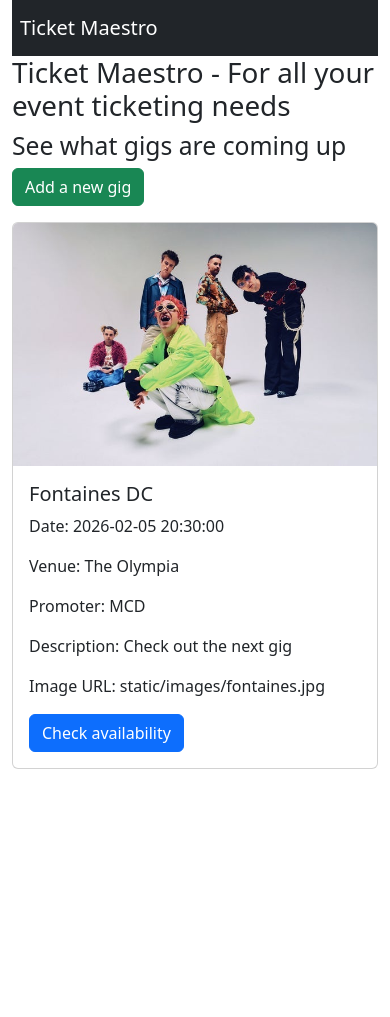
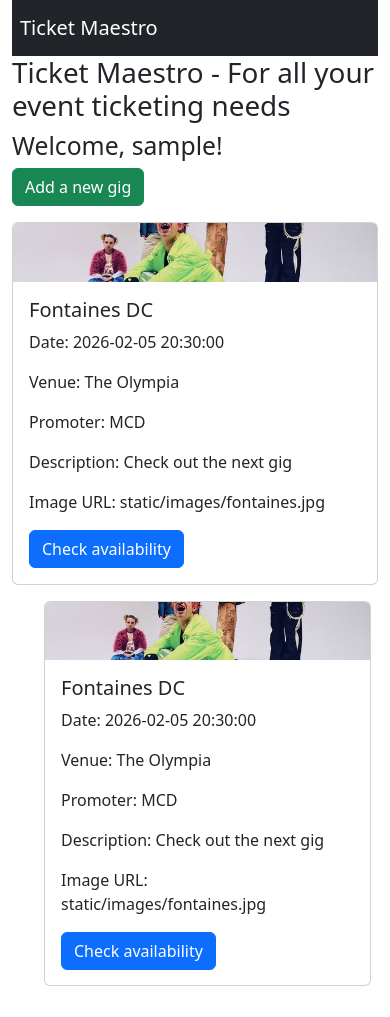
Before and after one commit to shielsr/assignment-03, a Flask app: page / in a window 390 px wide. Before the commit the page ends 769 px from the top, so only its background shows below. Run offline with Flask 3, Linux system fonts and the light colour scheme; the visitor is signed in with stand-in values (Sample User, id 1).

Commit message:
Adding CSS improvements as well as a Javascript carousel on the mobile homepage.

```diff
--- /dev/null
+++ b/static/css/style.css
@@ -0,0 +1,113 @@
+/* Setting uniform image height in Bootstrap cards */
+.card-img-top {
+    width: 100%;
+    height: 15vw;
+    object-fit: cover;
+}
+
+#home-grid .card:hover {
+    transform: scale(1.02);
+}
+
+#home-grid .card {
+    transition: all 0.2s;
+}
+
+
+
+
+/* Card carousel on mobile */
+
+
+
+.carousel {
+    display: grid;
+    grid-auto-flow: column;
+    grid-auto-columns: calc((100% / 3) - 2px);
+    gap: 0px;
+    overflow-x: auto;
+    scroll-snap-type: x mandatory;
+    scroll-behavior: smooth;
+    scrollbar-width: 0;
+}
+
+.carousel::-webkit-scrollbar {
+    display: none;
+}
+
+.carousel :where(.carousel-card, .img) {
+    display: flex;
+    align-items: center;
+    justify-content: center;
+}
+
+.carousel.dragging {
+    scroll-snap-type: none;
+    scroll-behavior: auto;
+}
+
+.carousel.no-transition {
+    scroll-behavior: auto;
+}
+
+.carousel.dragging .carousel-card {
+    cursor: grab;
+    user-select: none;
+}
+
+.carousel .carousel-card {
+    scroll-snap-align: start;
+    height: 400px;
+    list-style: none;
+    background: #fff;
+    border-radius: 8px;
+    display: flex;
+    cursor: pointer;
+    width: 98%;
+    padding-bottom: 15px;
+    align-items: center;
+    justify-content: center;
+    flex-direction: column;
+}
+
+.carousel-card .img {
+    background: green;
+    width: 145px;
+    height: 145px;
+    border-radius: 50%;
+
+}
+
+.carousel-card .img img {
+    width: 140px;
+    height: 140px;
+    object-fit: cover;
+    border-radius: 50%;
+    border: 4px solid #fff;
+}
+
+.carousel-card h2 {
+    font-weight: 500;
+    font-size: 1.56rem;
+    margin: 30px 0 5px;
+}
+
+.carousel-card span {
+    color: #6a6d78;
+    font-size: 1.31rem;
+
+}
+
+@media screen and (max-width: 900px) {
+   .carousel {
+        grid-auto-columns: calc((100% / 2) - 9px);
+
+    }
+}
+
+@media screen and (max-width: 600px) {
+   .carousel {
+        grid-auto-columns: 100%;
+
+    }
+}
--- a/templates/base.html
+++ b/templates/base.html
@@ -12,6 +12,10 @@
     crossorigin="anonymous"></script>
   <link rel="stylesheet" href="https://cdn.jsdelivr.net/npm/bootstrap@5.2.3/dist/css/bootstrap.min.css"
     integrity="sha384-rbsA2VBKQhggwzxH7pPCaAqO46MgnOM80zW1RWuH61DGLwZJEdK2Kadq2F9CUG65" crossorigin="anonymous">
+    <link rel="stylesheet" href="static/css/style.css">
+
+    <!-- Included for the card carousel -->
+    <link rel="stylesheet" href="https://cdnjs.cloudflare.com/ajax/libs/font-awesome/5.15.4/css/all.min.css" />
 
 
   <script src="/static/js/script.js"></script>
--- a/templates/home.html
+++ b/templates/home.html
@@ -2,16 +2,23 @@
 
 {% block main %}
 <h1>Ticket Maestro - For all your event ticketing needs</h1>
-<h2>See what gigs are coming up</h2>
+
+<h2>
+      {% if session['username'] %}
+      Welcome, {{ session['username'] }}!
+      {% endif %}
+</h2>
+
 
 <a class="btn btn-success mb-3" href="{{ url_for('add') }}">Add a new gig</a>
 
-
+<div id="home-grid">
       <div class="row">
             {% for gig in gigs %}
             <div class="col-md-4 mb-3">
                   <div class="card h-100">
-                        <img src="{{ gig.image_url }}" alt="{{ gig.artist }}" class="card-img-top">
+                        <img src="{{ gig.image_url }}" alt="{{ gig.artist }}" class="card-img-top"
+                              onclick="enlargeImg()" id="img1">
                         <div class="card-body">
                               <h5 class="card-title">{{ gig.artist }}</h5>
                               <p>Date: {{ gig.date_time }}</p>
@@ -28,5 +35,32 @@
             </div>
             {% endfor %}
       </div>
+</div>
+
+
+<ul class="carousel">
+      {% for gig in gigs %}
+      <li class="carousel-card">
+            <div class="card h-100">
+                  <img src="{{ gig.image_url }}" alt="{{ gig.artist }}" class="card-img-top">
+                  <div class="card-body">
+                        <h5 class="card-title">{{ gig.artist }}</h5>
+                        <p>Date: {{ gig.date_time }}</p>
+                        <p>Venue: {{ gig.venue }}</p>
+                        <p>Promoter: {{ gig.promoter.name }}</p>
+                        <p>Description: {{ gig.description }}</p>
+                        <p>Image URL: {{ gig.image_url }}</p>
+                        <form method="get" action="{{ url_for('buy_page', gig_id=loop.index0) }}">
+                              <button class="btn btn-primary" type="submit">Check availability</button>
+                        </form>
+
+                  </div>
+            </div>
+
+      </li>
+
+      {% endfor %}
+</ul>
+
 
 {% endblock %}
```
Also changed, not shown: static/js/script.js (+87 -3 lines), README.md, static/images/chappell.jpg (added). Lines whose indentation alone changed are shown as unchanged.
